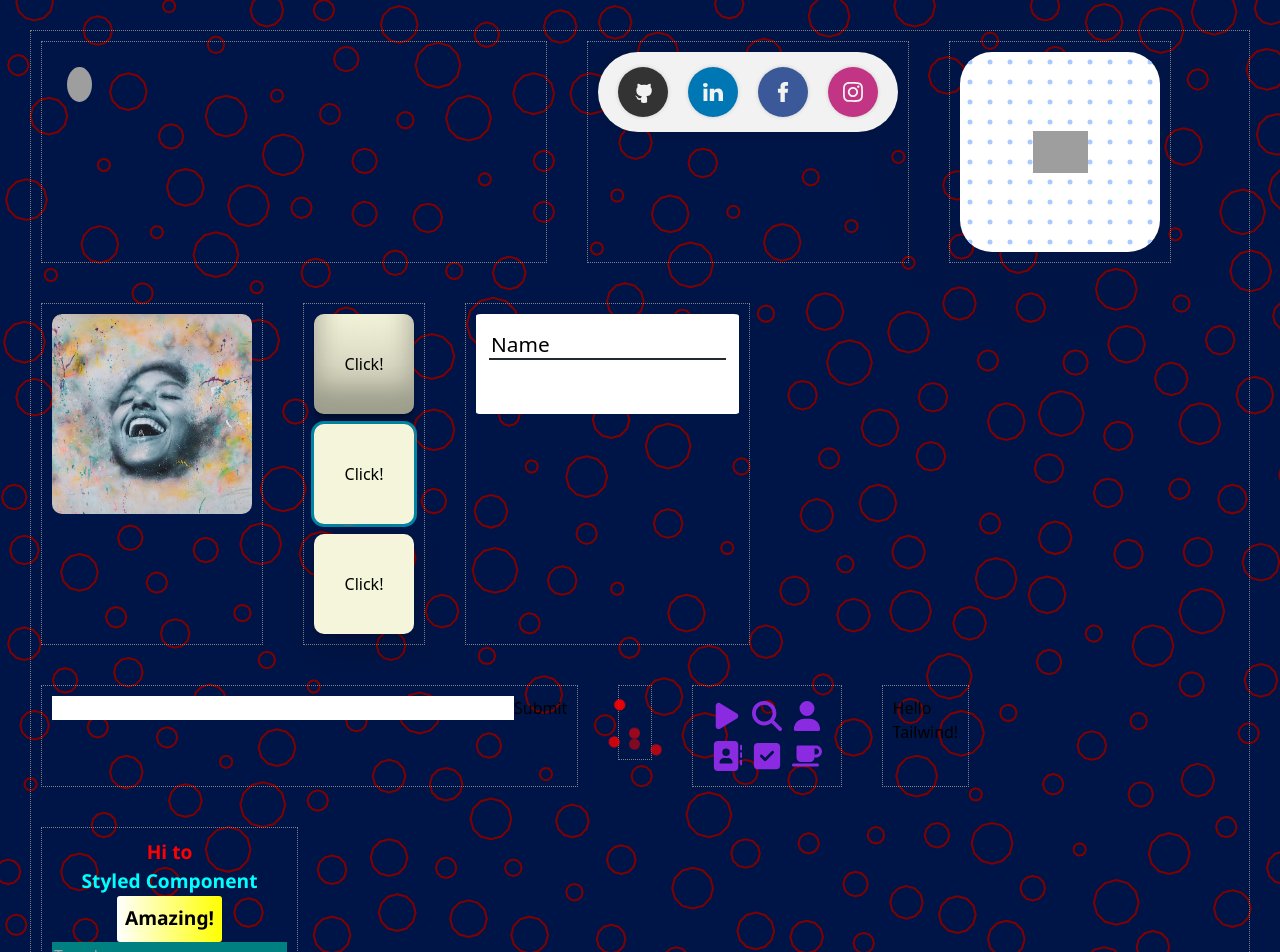
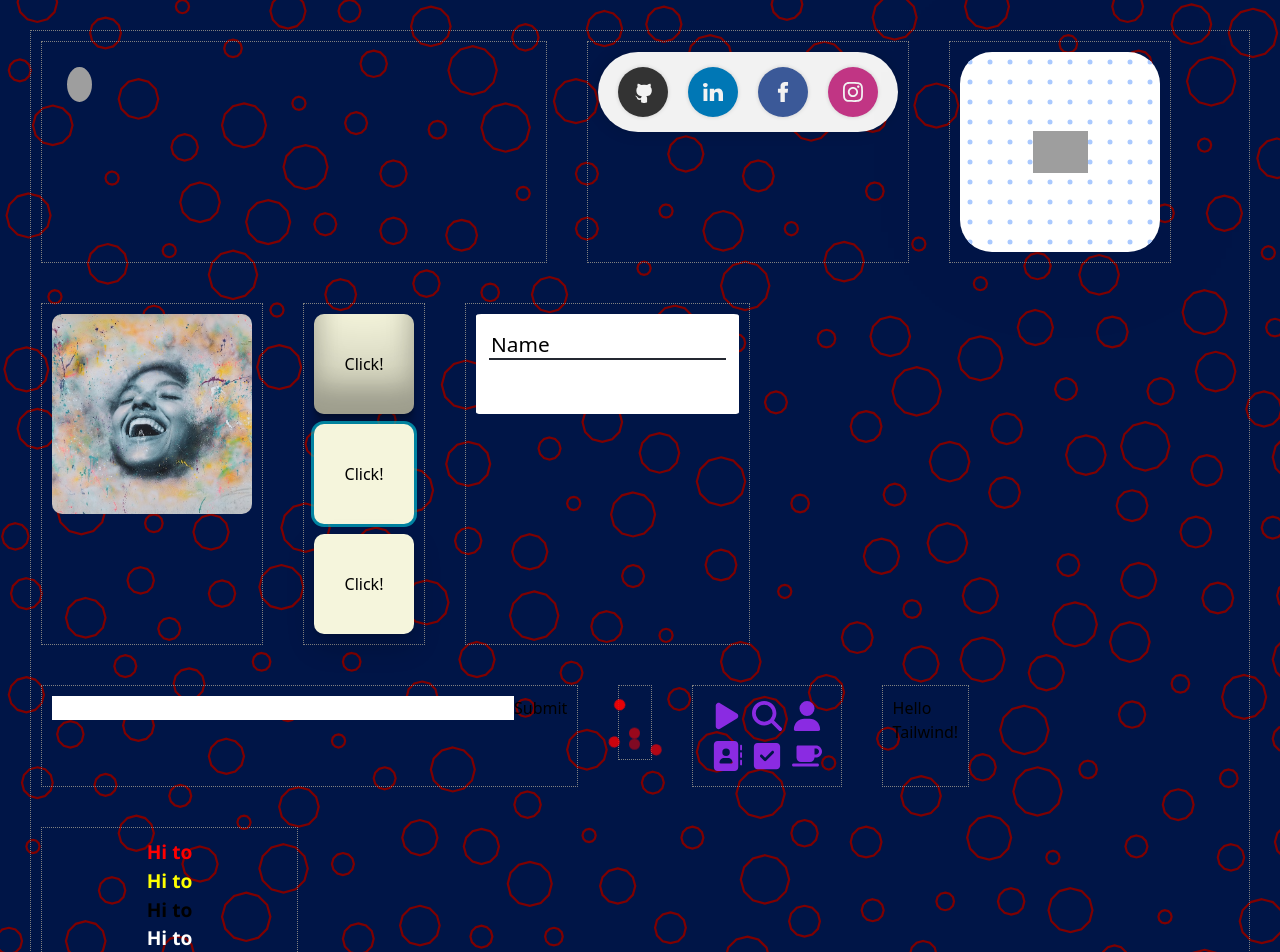
Before and after one commit to moienheydari/react-test, a React (Vite) app: page / in a window 1280 px wide. Shown: the top 952 px of the page. Built offline with nearby package versions, Linux system fonts and the light colour scheme; grey boxes are pictures that could not be loaded.

Commit message:
Update StyledComponent.jsx

```diff
--- a/src/assets/Styled-Component/StyledComponent.jsx
+++ b/src/assets/Styled-Component/StyledComponent.jsx
@@ -14,6 +14,9 @@ export default function StyledComponent() {
             <GlobalStyle />
             <Cont>
                 <Text color='red'>Hi to </Text>
+                <Text color='yellow'>Hi to </Text>
+                <Text color='black'>Hi to </Text>
+                <Text color='white'>Hi to </Text>
                 <Text>Styled Component</Text>
                 <SubText color='black'>Amazing!</SubText>
                 <Input name='name' value={name} setter={setName}></Input>
```
